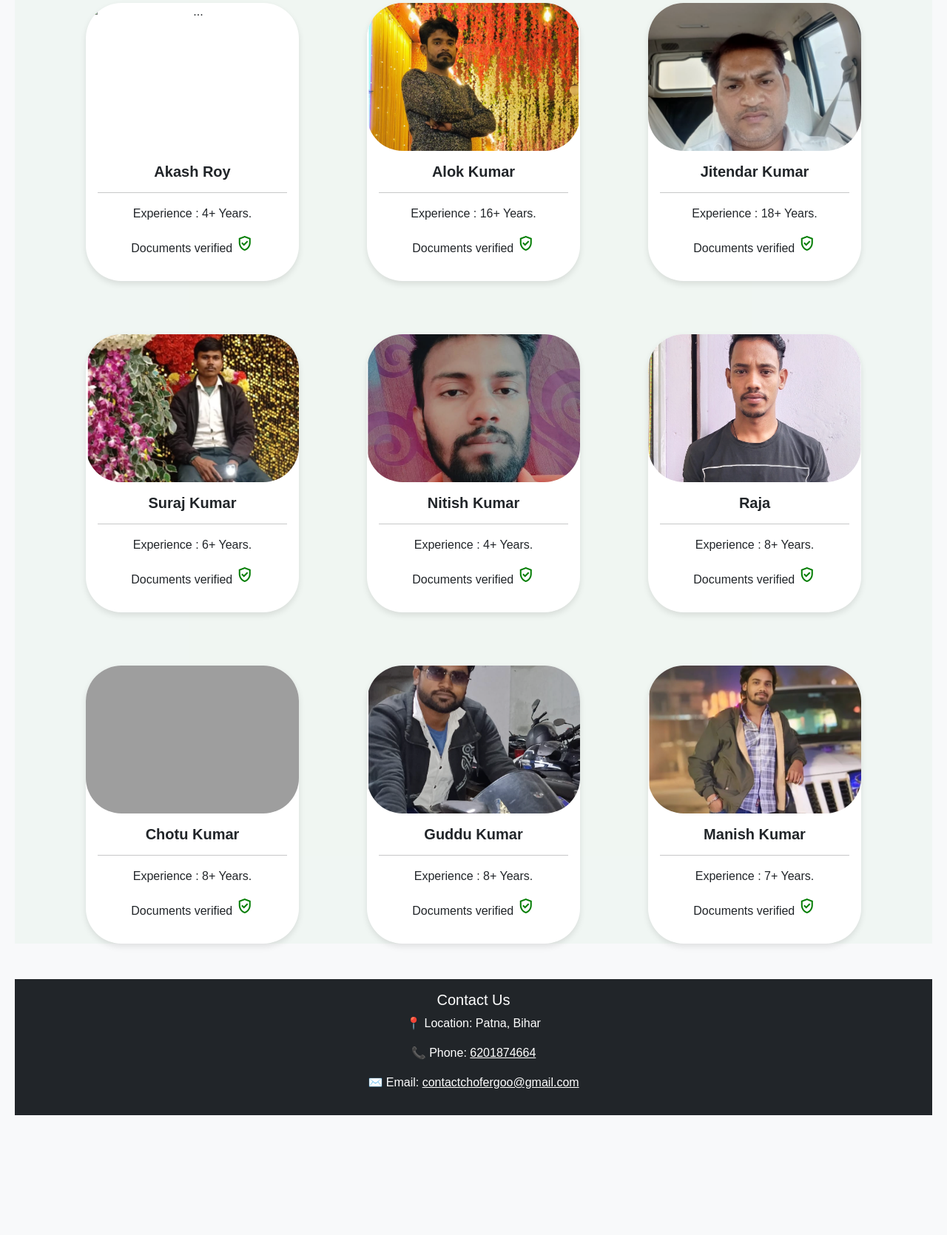
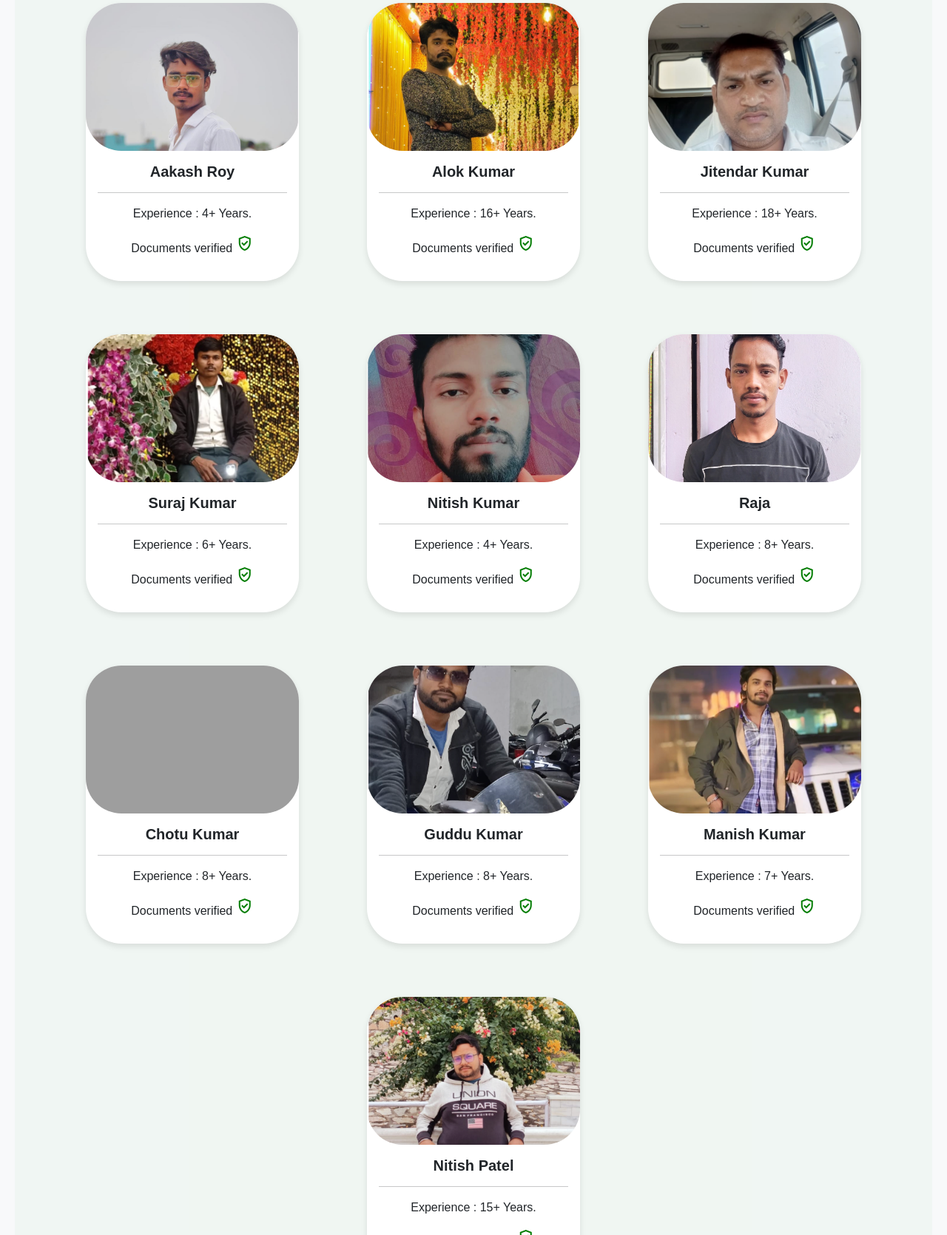
Before and after one commit to ChoferGoo/book, a plain HTML site: page index.html in a window 1280 px wide. Shown: the part 1130-2800 px from the top of the page at 74% size. Before the commit the page ends 2658 px from the top, so only its background shows below. Drawn offline with nearby package versions, Linux system fonts and the light colour scheme; grey boxes are pictures that could not be loaded.

Commit message:
index.html

```diff
--- a/index.html
+++ b/index.html
@@ -50,7 +50,7 @@
         <a href="Catelouge/price.html" class="btn btn-warning" style="margin-left: 20px;">
             <i class="fa-solid fa-bars"></i> View our prices
         </a>
-        <button id="shareButton" class="btn btn-success">
+        <button id="shareButton" class="btn btn-success" style="margin-left: 20px;">
             <i class="fa-solid fa-share"></i> Share
         </button>
     </div>
@@ -112,9 +112,9 @@
         <div class="row row-cols-1 row-cols-md-2 row-cols-lg-3 g-4">
             <div class="col">
                 <div class="card" style="width: 18rem;">
-                    <img src="..." class="card-img-top" alt="...">
+                    <img src="4_Aakash.png" class="card-img-top" alt="...">
                     <div class="card-body">
-                        <h5 class="card-title">Akash Roy</h5>
+                        <h5 class="card-title">Aakash Roy</h5>
                         <hr>
                         <p class="card-text">Experience : 4+ Years.</p>
                         <p>Documents verified
@@ -255,6 +255,25 @@
             </div>
         </div>
     </div>
+    <div class="container mt-5">
+        <div class="row row-cols-1 row-cols-md-2 row-cols-lg-3 g-4">
+            <div class="col">
+                <div class="card" style="width: 18rem;">
+                    <img src="13_NitishPatel.png" class="card-img-top" alt="...">
+                    <div class="card-body">
+                        <h5 class="card-title">Nitish Patel</h5>
+                        <hr>
+                        <p class="card-text">Experience : 15+ Years.</p>
+                        <p>Documents verified
+                            <span class="material-symbols-outlined" style="color: rgb(3, 125, 3);">
+                            verified_user
+                            </span></p>
+                        <!-- <a href="#" class="btn btn-primary">Go somewhere</a> -->
+                    </div>
+                </div>
+            </div>
+        </div>
+    </div>
     </div></center>
     <!-- Contact Us Bar -->
 <footer class="bg-dark text-white text-center py-3 mt-5">
```
